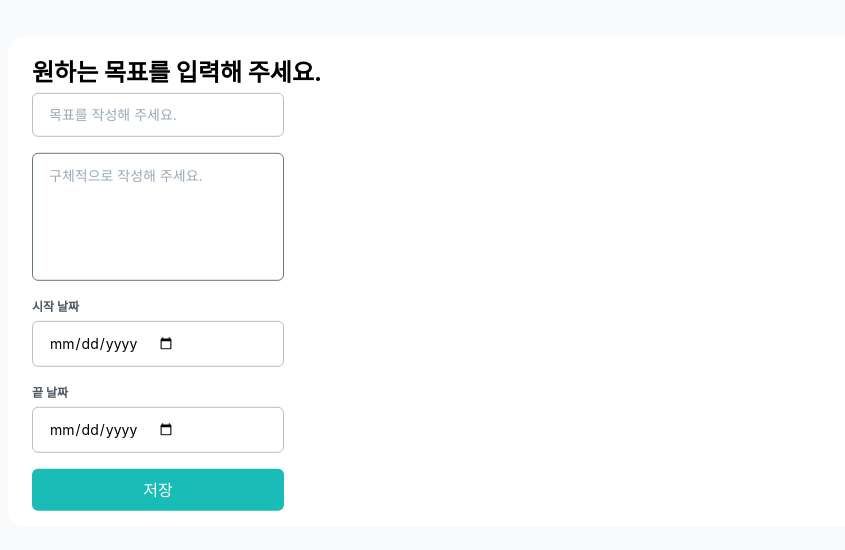
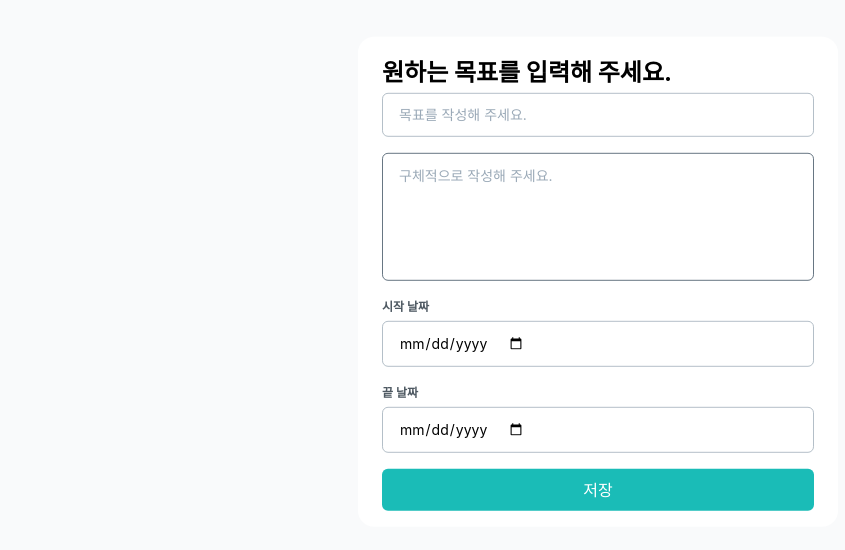
Before and after one commit to cwd3469/Front-OverBrain, a React (Vite) app: page / in a window 1280 px wide. Shown: the part 118-668 px from the top of the page, without its empty margins (42-887 px from the left). Built offline with nearby package versions, Linux system fonts and the light colour scheme.

Commit message:
OVB-1 feat : MainPage 목표 입력 component  개발

```diff
--- a/src/components/common/layout/OLayout.tsx
+++ b/src/components/common/layout/OLayout.tsx
@@ -1,5 +1,4 @@
 import styled from '@emotion/styled';
-import OContainer from './OContainer';
 import { css } from '@emotion/css';
 
 export type MenuInfo = {
@@ -10,12 +9,15 @@ export type MenuInfo = {
 
 type Props = {
   children?: React.ReactNode;
+  width?: string;
 };
 
-const OLayout = ({ children }: Props) => {
+const OLayout = ({ children, width }: Props) => {
   return (
     <Container>
-      <OContainer className={style}>{children}</OContainer>
+      <Card className={style} width={width}>
+        {children}
+      </Card>
     </Container>
   );
 };
@@ -35,4 +37,15 @@ const style = css`
   padding: var(--RadiusXL, 16px) 24px;
 `;
 
+const Card = styled.div<{ width?: string }>`
+  position: absolute;
+  top: 50%;
+  left: 50%;
+  transform: translate(-50%, -50%);
+  width: ${(props) => props.width ?? '768px'};
+  @media screen and (max-width: 1180px) {
+    width: 100%;
+  }
+`;
+
 export default OLayout;
--- a/src/pages/BoardPage.tsx
+++ b/src/pages/BoardPage.tsx
@@ -1,4 +1,4 @@
-import useCurrentTarget from '@/components/stores/useCurrentTarget';
+import useCurrentTarget from '@/stores/useCurrentTarget';
 import OLayout from '@components/common/layout/OLayout';
 import TargetCard from '@components/main/TargetCard';
 
--- a/src/pages/MainPage.tsx
+++ b/src/pages/MainPage.tsx
@@ -1,58 +1,37 @@
 import { useForm, SubmitHandler } from 'react-hook-form';
 import { useNavigate } from 'react-router-dom';
 import { Target } from '@/types/main';
-import TargetCard from '@components/main/TargetCard';
-import useCurrentTarget from '@/components/stores/useCurrentTarget';
+import useCurrentTarget from '@/stores/useCurrentTarget';
 import { MultiLineTextFiled, LabelTextFiled } from '@components/common/textFiled';
 import OButton from '@components/common/button/OButton';
 import OLayout from '@components/common/layout/OLayout';
 import styled from '@emotion/styled';
-import { useEffect } from 'react';
 
 const MainPage = () => {
   const navigate = useNavigate();
-  const { target, createTarget, deleteTarget } = useCurrentTarget();
-  const { register, handleSubmit, reset } = useForm<Target>();
+  const { createTarget } = useCurrentTarget();
+  const { register, handleSubmit } = useForm<Target>();
 
   const onSubmit: SubmitHandler<Target> = async ({ title, contents, startAt, endAt }: Target) => {
     await createTarget({ title, contents, startAt, endAt });
-    reset();
+    navigate('/board');
   };
-  const onDelete = (id: string) => deleteTarget(id);
-
-  const handleStartPage = () => navigate('/board');
-
-  useEffect(() => {
-    console.log(target);
-  }, [target]);
 
   return (
-    <OLayout>
+    <OLayout width="480px">
       <MainTypography>원하는 목표를 입력해 주세요.</MainTypography>
-      <MainContainer>
-        <form onSubmit={handleSubmit(onSubmit)}>
       <MainPageSelect>
         <LabelTextFiled {...register('title')} placeholder="목표를 작성해 주세요." />
         <MultiLineTextFiled {...register('contents')} placeholder="구체적으로 작성해 주세요." />
         <LabelTextFiled {...register('startAt')} type="date" label="시작 날짜" />
         <LabelTextFiled {...register('endAt')} type="date" label="끝 날짜" />
-            <OButton type="submit">저장</OButton>
+        <OButton onClick={handleSubmit(onSubmit)}>저장</OButton>
       </MainPageSelect>
-        </form>
-        {target.map((item, index) => {
-          return <TargetCard key={index} {...item} onDelete={onDelete} />;
-        })}
-      </MainContainer>
     </OLayout>
   );
 };
 
 export default MainPage;
-
-const MainContainer = styled.div`
-  display: flex;
-  justify-content: space-between;
-`;
 
 const MainPageSelect = styled.div`
   display: flex;
```
Also changed, not shown: src/stores/useCurrentTarget.ts (renamed from src/components/stores/useCurrentTarget.ts). Lines whose indentation alone changed are shown as unchanged.
